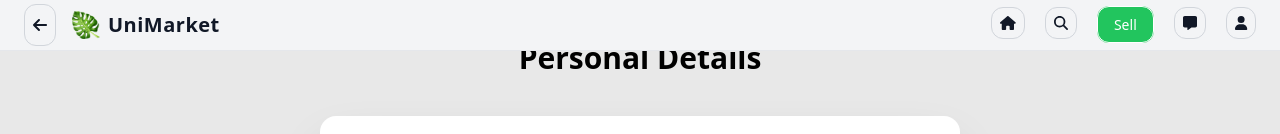
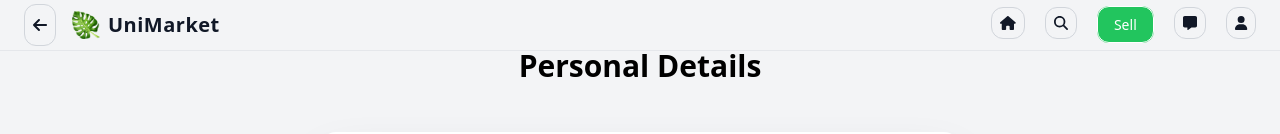
Before and after one commit to kelvin-ab7/UniMarket-Fullstack, a React (Vite) app in the folder frontend/: page /edit-profile in a window 1280 px wide. Shown: the top 134 px of the page. Built offline with nearby package versions, Linux system fonts and the light colour scheme; no server answers; sample sign-in values are in the browser's storage.

Commit message:
UI Changes

```diff
--- a/frontend/src/Pages/Profile/EditProfile.jsx
+++ b/frontend/src/Pages/Profile/EditProfile.jsx
@@ -78,9 +78,9 @@ export default function EditProfile() {
   };
 
   return (
-    <div className="bg-secondary-100">
+    <div className="bg-gray-100">
       <NavBar />
-      <h1 className="text-2xl md:text-3xl font-bold text-center my-4 sm:my-10">
+      <h1 className="text-3xl md:text-3xl font-bold text-center my-4 sm:my-12">
         Personal Details
       </h1>
       <form
--- a/frontend/src/Pages/Profile/Profile.jsx
+++ b/frontend/src/Pages/Profile/Profile.jsx
@@ -202,7 +202,7 @@ export default function Profile() {
             <div className="p-6 md:min-h-[33rem] bg-white rounded-3xl mb-5 shadow-lg border border-gray-100">
               <div className="flex flex-col items-center">
                 <div className="relative">
-                  <div className="w-32 h-32 md:w-40 md:h-40 rounded-full overflow-hidden border-4 border-gradient-to-r from-blue-500 to-purple-600 bg-gradient-to-r from-blue-100 to-purple-100 shadow-lg">
+                  <div className="w-32 h-32 md:w-40 md:h-40 rounded-full overflow-hidden border-4 border-gradient-to-r from-blue-500 to-purple-100 bg-gradient-to-r shadow-lg">
                                          {user.image !== "" ? (
                        <img
                          key={`${user.image}-${refreshKey}-${Date.now()}`}
```
Also changed, not shown: 1 other file (tests, documents, lock files or other folders).
